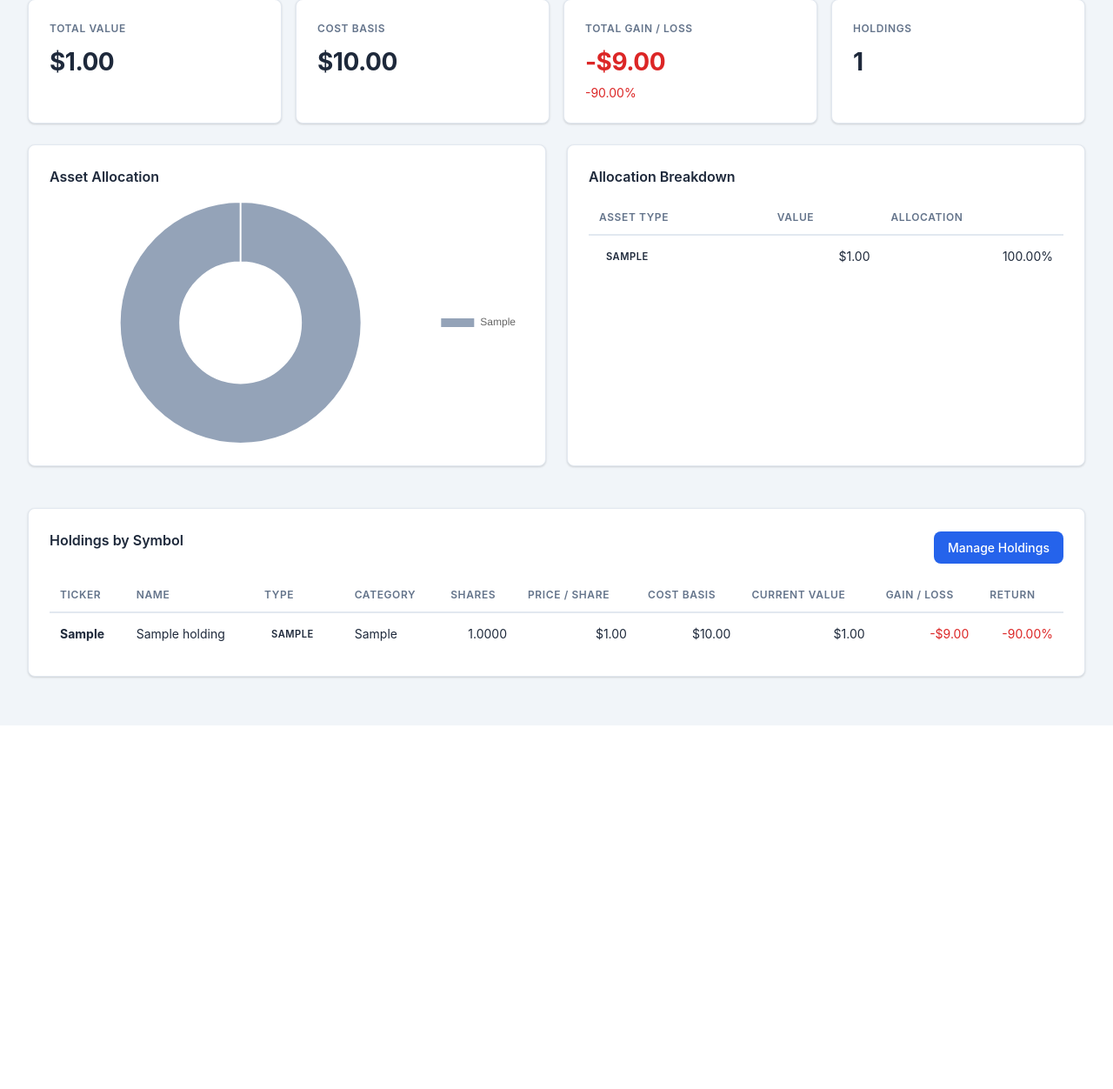
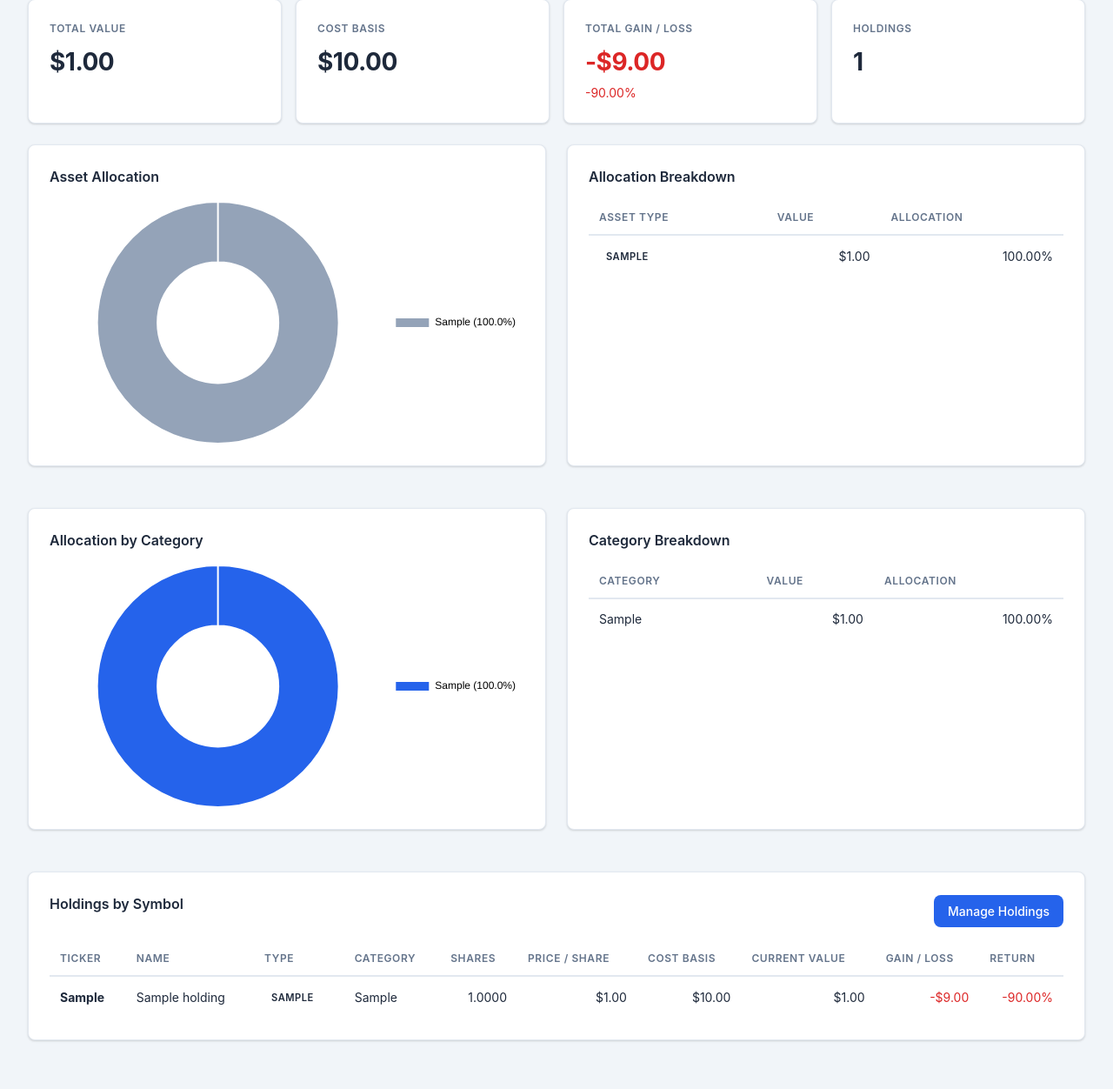
Before and after one commit to whs3/retirement-portfolio, a Flask app: page / in a window 1280 px wide. Shown: the part 153-1405 px from the top of the page at 87% size. Before the commit the page ends 987 px from the top, so only its background shows below. Run offline with Flask 3, Linux system fonts and the light colour scheme; tables that the repository leaves empty hold one stand-in row (values such as "Sample post").

Commit message:
Add category allocation chart and percentage labels to dashboard legends
- /api/portfolio/summary now includes category_allocation array grouped by
  the category field (holdings with no category show as "Uncategorized")
- Dashboard shows a second doughnut chart and breakdown table for category
  allocation, positioned between the asset-type chart and the holdings table
- Both chart legends now display percentage alongside each label (e.g. "ETF (12.5%)")

Co-Authored-By: Claude Sonnet 4.6 <noreply@anthropic.com>

```diff
--- a/app.py
+++ b/app.py
@@ -302,6 +302,21 @@ def portfolio_summary():
         for t, v in sorted(by_type.items())
     ]
 
+    by_category: dict[str, float] = {}
+    for h in holdings:
+        cat = h["category"] or "Uncategorized"
+        by_category.setdefault(cat, 0)
+        by_category[cat] += h["current_value"]
+
+    category_allocation = [
+        {
+            "category": cat,
+            "value": val,
+            "percentage": (val / total_value * 100) if total_value else 0,
+        }
+        for cat, val in sorted(by_category.items())
+    ]
+
     return jsonify(
         {
             "total_value": total_value,
@@ -310,6 +325,7 @@ def portfolio_summary():
             "gain_loss_pct": gain_loss_pct,
             "count": len(holdings),
             "allocation": allocation,
+            "category_allocation": category_allocation,
         }
     )
 
--- a/static/js/dashboard.js
+++ b/static/js/dashboard.js
@@ -15,6 +15,13 @@ const TYPE_COLORS = {
 };
 
 let allocationChart = null;
+let categoryChart = null;
+
+// Palette for dynamically-generated category colors (cycles if more than 12 categories)
+const CATEGORY_COLORS = [
+  '#2563eb','#16a34a','#d97706','#7c3aed','#db2777','#0891b2',
+  '#65a30d','#ea580c','#9333ea','#0284c7','#15803d','#b45309',
+];
 
 function fmt(n) {
   return new Intl.NumberFormat('en-US', { style: 'currency', currency: 'USD' }).format(n);
@@ -50,6 +57,8 @@ async function loadSummary() {
 
   renderAllocationChart(data.allocation);
   renderAllocationTable(data.allocation);
+  renderCategoryChart(data.category_allocation);
+  renderCategoryTable(data.category_allocation);
 }
 
 function renderAllocationChart(allocation) {
@@ -78,7 +87,21 @@ function renderAllocationChart(allocation) {
       responsive:          true,
       maintainAspectRatio: false,
       plugins: {
-        legend: { position: 'right' },
+        legend: {
+          position: 'right',
+          labels: {
+            generateLabels: (chart) => {
+              return chart.data.labels.map((label, i) => ({
+                text: `${label} (${allocation[i].percentage.toFixed(1)}%)`,
+                fillStyle: chart.data.datasets[0].backgroundColor[i],
+                strokeStyle: '#fff',
+                lineWidth: 2,
+                hidden: false,
+                index: i,
+              }));
+            },
+          },
+        },
         tooltip: {
           callbacks: {
             label: (ctx) => {
@@ -101,6 +124,77 @@ function renderAllocationTable(allocation) {
   tbody.innerHTML = allocation.map(a => `
     <tr>
       <td><span class="badge badge-${a.asset_type}">${TYPE_LABELS[a.asset_type] ?? a.asset_type}</span></td>
+      <td class="text-right">${fmt(a.value)}</td>
+      <td class="text-right">${fmtPct(a.percentage)}</td>
+    </tr>
+  `).join('');
+}
+
+function renderCategoryChart(categoryAllocation) {
+  const canvas = document.getElementById('categoryChart');
+  const ctx    = canvas.getContext('2d');
+
+  if (categoryChart) categoryChart.destroy();
+
+  if (!categoryAllocation || !categoryAllocation.length) {
+    canvas.parentElement.innerHTML = '<p class="text-muted text-center">No holdings yet.</p>';
+    return;
+  }
+
+  const colors = categoryAllocation.map((_, i) => CATEGORY_COLORS[i % CATEGORY_COLORS.length]);
+
+  categoryChart = new Chart(ctx, {
+    type: 'doughnut',
+    data: {
+      labels:   categoryAllocation.map(a => a.category),
+      datasets: [{
+        data:            categoryAllocation.map(a => a.value),
+        backgroundColor: colors,
+        borderWidth: 2,
+        borderColor: '#fff',
+      }],
+    },
+    options: {
+      responsive:          true,
+      maintainAspectRatio: false,
+      plugins: {
+        legend: {
+          position: 'right',
+          labels: {
+            generateLabels: (chart) => {
+              return chart.data.labels.map((label, i) => ({
+                text: `${label} (${categoryAllocation[i].percentage.toFixed(1)}%)`,
+                fillStyle: chart.data.datasets[0].backgroundColor[i],
+                strokeStyle: '#fff',
+                lineWidth: 2,
+                hidden: false,
+                index: i,
+              }));
+            },
+          },
+        },
+        tooltip: {
+          callbacks: {
+            label: (ctx) => {
+              const a = categoryAllocation[ctx.dataIndex];
+              return ` ${fmt(a.value)} (${fmtPct(a.percentage)})`;
+            },
+          },
+        },
+      },
+    },
+  });
+}
+
+function renderCategoryTable(categoryAllocation) {
+  const tbody = document.getElementById('categoryBody');
+  if (!categoryAllocation || !categoryAllocation.length) {
+    tbody.innerHTML = '<tr><td colspan="3" class="text-center text-muted">No holdings yet.</td></tr>';
+    return;
+  }
+  tbody.innerHTML = categoryAllocation.map(a => `
+    <tr>
+      <td>${esc(a.category)}</td>
       <td class="text-right">${fmt(a.value)}</td>
       <td class="text-right">${fmtPct(a.percentage)}</td>
     </tr>
--- a/templates/dashboard.html
+++ b/templates/dashboard.html
@@ -53,6 +53,31 @@
   </div>
 </div>
 
+<!-- Category allocation chart + breakdown -->
+<div class="grid-2">
+  <div class="card">
+    <h2 class="card-title">Allocation by Category</h2>
+    <div class="chart-container">
+      <canvas id="categoryChart"></canvas>
+    </div>
+  </div>
+  <div class="card">
+    <h2 class="card-title">Category Breakdown</h2>
+    <table class="table">
+      <thead>
+        <tr>
+          <th>Category</th>
+          <th class="text-right">Value</th>
+          <th class="text-right">Allocation</th>
+        </tr>
+      </thead>
+      <tbody id="categoryBody">
+        <tr><td colspan="3" class="text-center text-muted">Loading…</td></tr>
+      </tbody>
+    </table>
+  </div>
+</div>
+
 <!-- Holdings by ticker -->
 <div class="card">
   <div class="card-header-row">
```
